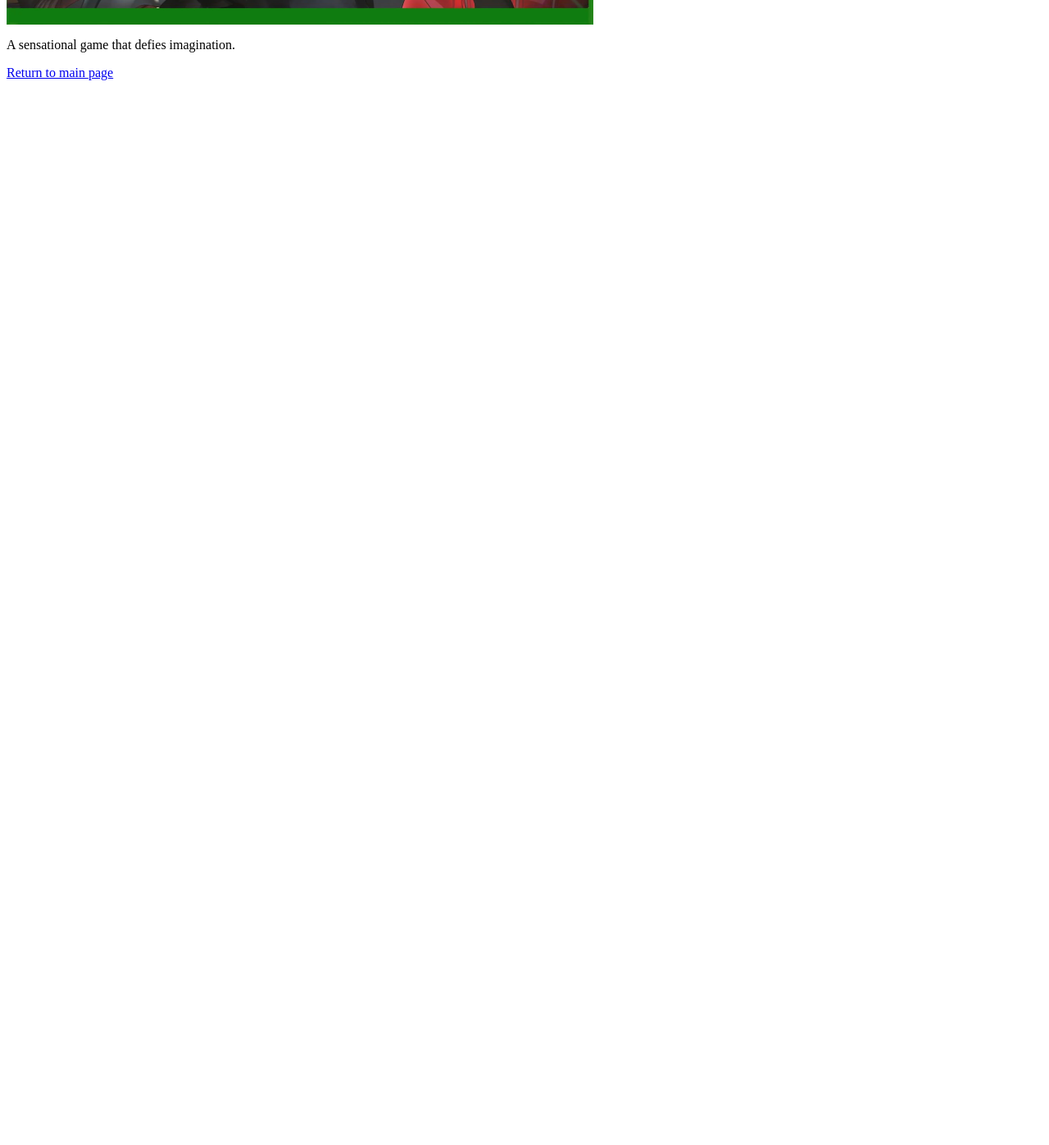
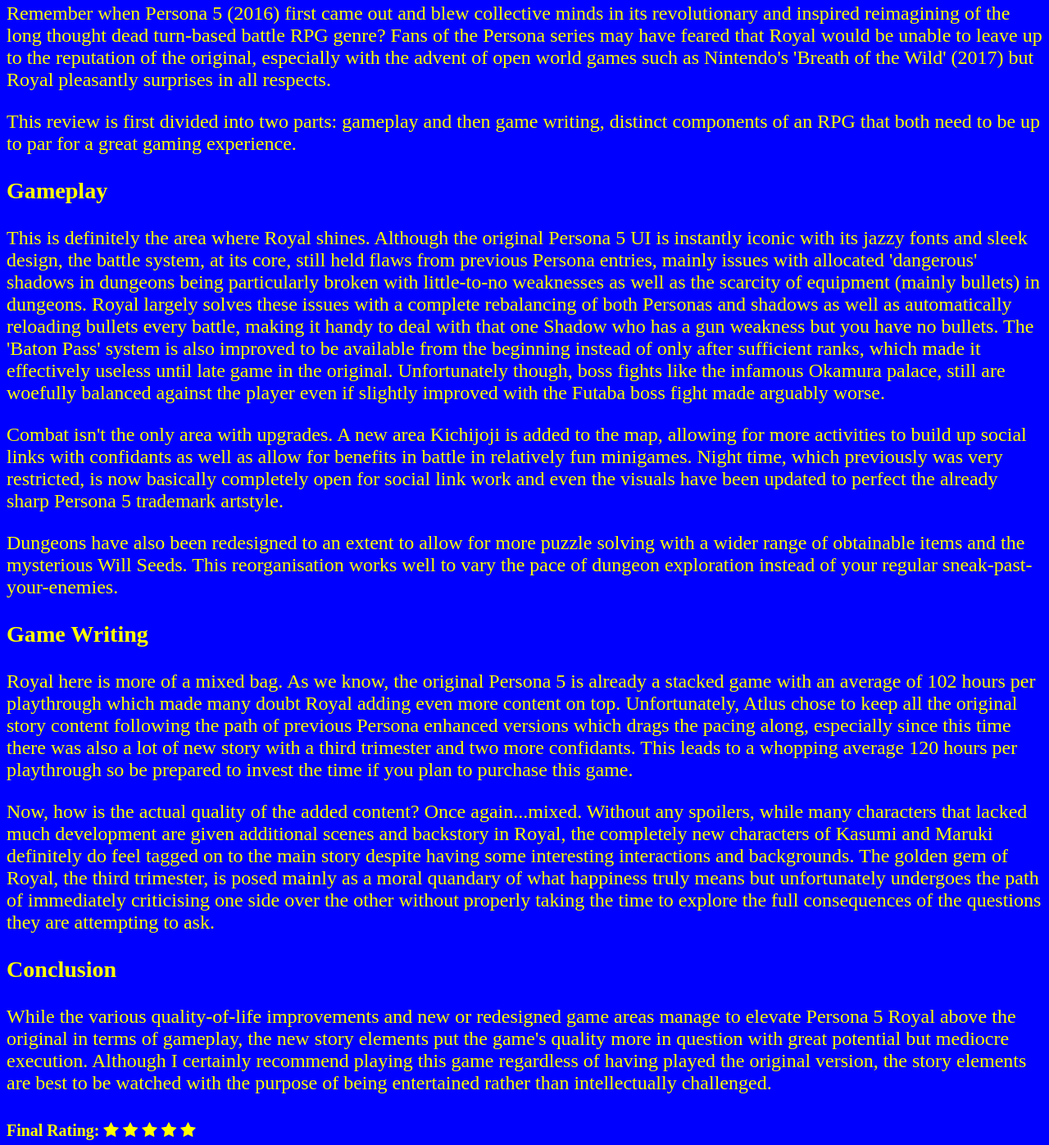
Before and after one commit to ntan04xx/gameweb, a plain HTML site: page p5r.html in a window 1280 px wide. Shown: the part 1003-2400 px from the top of the page at 82% size. Before the commit the page ends 1109 px from the top, so only its background shows below. Drawn offline with Linux system fonts and the light colour scheme.

Commit message:
Added review + rating

```diff
--- a/p5r.html
+++ b/p5r.html
@@ -2,12 +2,51 @@
 <html>
   <head>
     <title> Persona 5 Royal Review</title>
+    <link rel="stylesheet" href="style.css">
+    <link rel="stylesheet" href="https://cdnjs.cloudflare.com/ajax/libs/font-awesome/4.7.0/css/font-awesome.min.css">
   </head>
   <body>
     <h1>Atlus strikes once again - Masterpiece of a JRPG</h1>
     <h5>Written by Nathan Tan 6/1/24</h5>
     <img src = "p5royal.png" alt = "Persona 5 Royal Image" class = "center">
-    <p>A sensational game that defies imagination.</p>
+    <p>Remember when Persona 5 (2016) first came out and blew collective minds in its revolutionary and inspired reimagining of the long thought dead turn-based battle RPG genre? Fans of the Persona series may have feared that Royal would be unable to leave up to the reputation of the original, especially with the advent of open world games such as Nintendo's 'Breath of the Wild' (2017) but Royal pleasantly surprises in all respects.</p>
+    <p>
+      This review is first divided into two parts: gameplay and then game writing, distinct components of an RPG that both need to be up to par for a great gaming experience.
+    </p>
+    <h3>
+      Gameplay
+    </h3>
+    <p>
+      This is definitely the area where Royal shines. Although the original Persona 5 UI is instantly iconic with its jazzy fonts and sleek design, the battle system, at its core, still held flaws from previous Persona entries, mainly issues with allocated 'dangerous' shadows in dungeons being particularly broken with little-to-no weaknesses as well as the scarcity of equipment (mainly bullets) in dungeons. Royal largely solves these issues with a complete rebalancing of both Personas and shadows as well as automatically reloading bullets every battle, making it handy to deal with that one Shadow who has a gun weakness but you have no bullets. The 'Baton Pass' system is also improved to be available from the beginning instead of only after sufficient ranks, which made it effectively useless until late game in the original. Unfortunately though, boss fights like the infamous Okamura palace, still are woefully balanced against the player even if slightly improved with the Futaba boss fight made arguably worse.
+    </p>
+    <p>
+      Combat isn't the only area with upgrades. A new area Kichijoji is added to the map, allowing for more activities to build up social links with confidants as well as allow for benefits in battle in relatively fun minigames. Night time, which previously was very restricted, is now basically completely open for social link work and even the visuals have been updated to perfect the already sharp Persona 5 trademark artstyle.
+    </p>
+    <p>
+      Dungeons have also been redesigned to an extent to allow for more puzzle solving with a wider range of obtainable items and the mysterious Will Seeds. This reorganisation works well to vary the pace of dungeon exploration instead of your regular sneak-past-your-enemies.
+    </p>
+    <h3>
+      Game Writing
+    </h3>
+    <p>
+      Royal here is more of a mixed bag. As we know, the original Persona 5 is already a stacked game with an average of 102 hours per playthrough which made many doubt Royal adding even more content on top. Unfortunately, Atlus chose to keep all the original story content following the path of previous Persona enhanced versions which drags the pacing along, especially since this time there was also a lot of new story with a third trimester and two more confidants. This leads to a whopping average 120 hours per playthrough so be prepared to invest the time if you plan to purchase this game.
+    </p>
+    <p>
+      Now, how is the actual quality of the added content? Once again...mixed. Without any spoilers, while many characters that lacked much development are given additional scenes and backstory in Royal, the completely new characters of Kasumi and Maruki definitely do feel tagged on to the main story despite having some interesting interactions and backgrounds. The golden gem of Royal, the third trimester, is posed mainly as a moral quandary of what happiness truly means but unfortunately undergoes the path of immediately criticising one side over the other without properly taking the time to explore the full consequences of the questions they are attempting to ask.
+    </p>
+    <h3>
+      Conclusion
+    </h3>
+    <p>
+      While the various quality-of-life improvements and new or redesigned game areas manage to elevate Persona 5 Royal above the original in terms of gameplay, the new story elements put the game's quality more in question with great potential but mediocre execution. Although I certainly recommend playing this game regardless of having played the original version, the story elements are best to be watched with the purpose of being entertained rather than intellectually challenged.
+    </p>
+    <h5>
+      Final Rating: <span class="fa fa-star checked"></span>
+<span class="fa fa-star checked"></span>
+<span class="fa fa-star checked"></span>
+<span class="fa fa-star checked"></span>
+<span class="fa fa-star"></span>
+    </h5>
     <a href = "./index">Return to main page</a>
   </body>
 </html>
```
